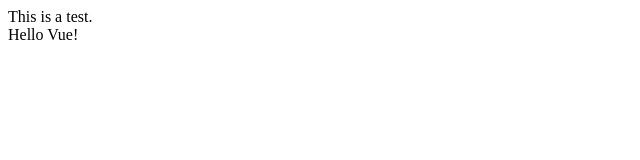
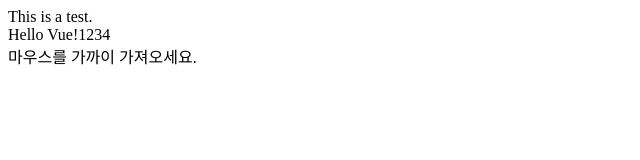
Before and after one commit to wp01053/VueJS.2018, a plain HTML site: page index.html in a window 1280 px wide. Shown: the whole page, without its empty margins (0-640 px from the left). Drawn offline with nearby package versions, Linux system fonts and the light colour scheme.

Commit message:
2018.05.08-1

```diff
--- a/index.html
+++ b/index.html
@@ -8,7 +8,9 @@
     <div id="app">
         This is a test.
         <!--Vue.js domain-->
-        <br>  {{ message}}
+        <br> {{message + '1234' }}
+        <br>
+        <span v-bind:title="date"> 마우스를 가까이 가져오세요.</span>
     </div>
     <script src="https://cdn.jsdelivr.net/npm/vue/dist/vue.js"></script>
     <script>
@@ -16,6 +18,7 @@
             el: '#app',
             data: {
                 message: 'Hello Vue!',
+                date: '오늘 날짜: ' + new Date().toLocaleString()
             }
         });
     </script>
```
